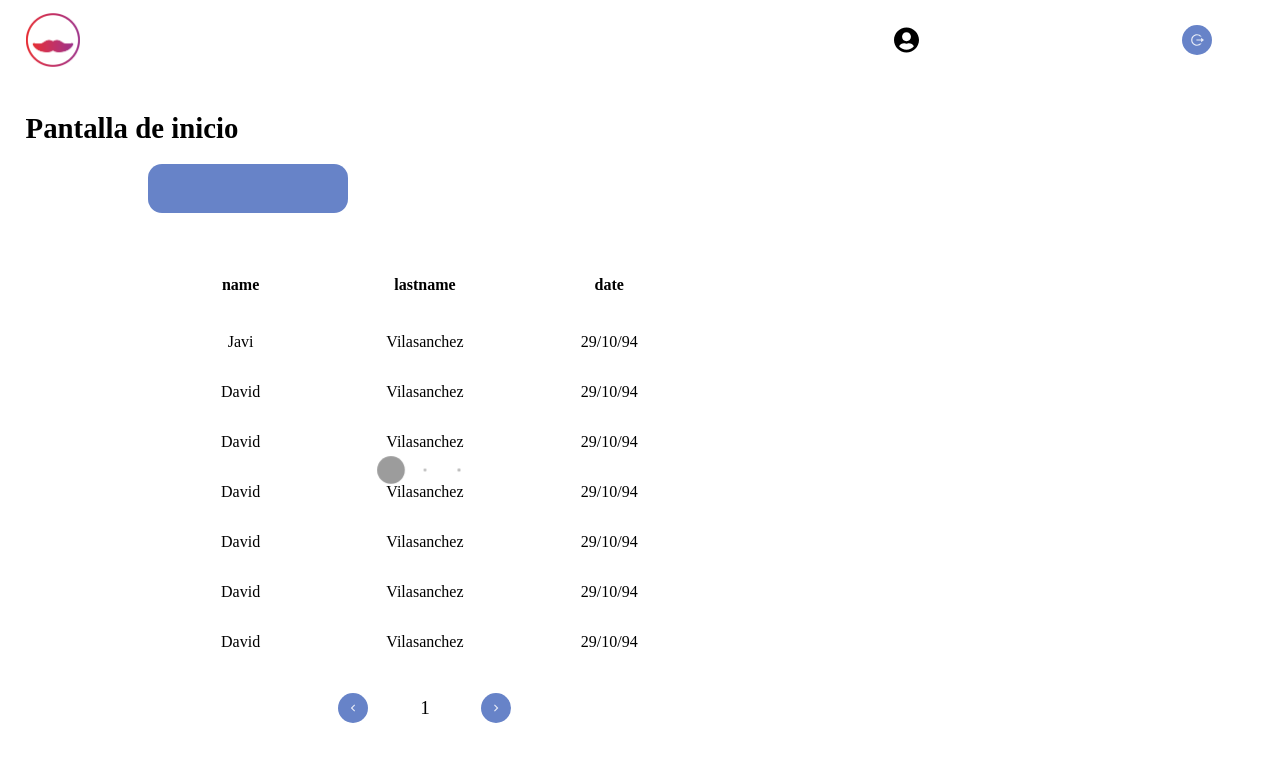
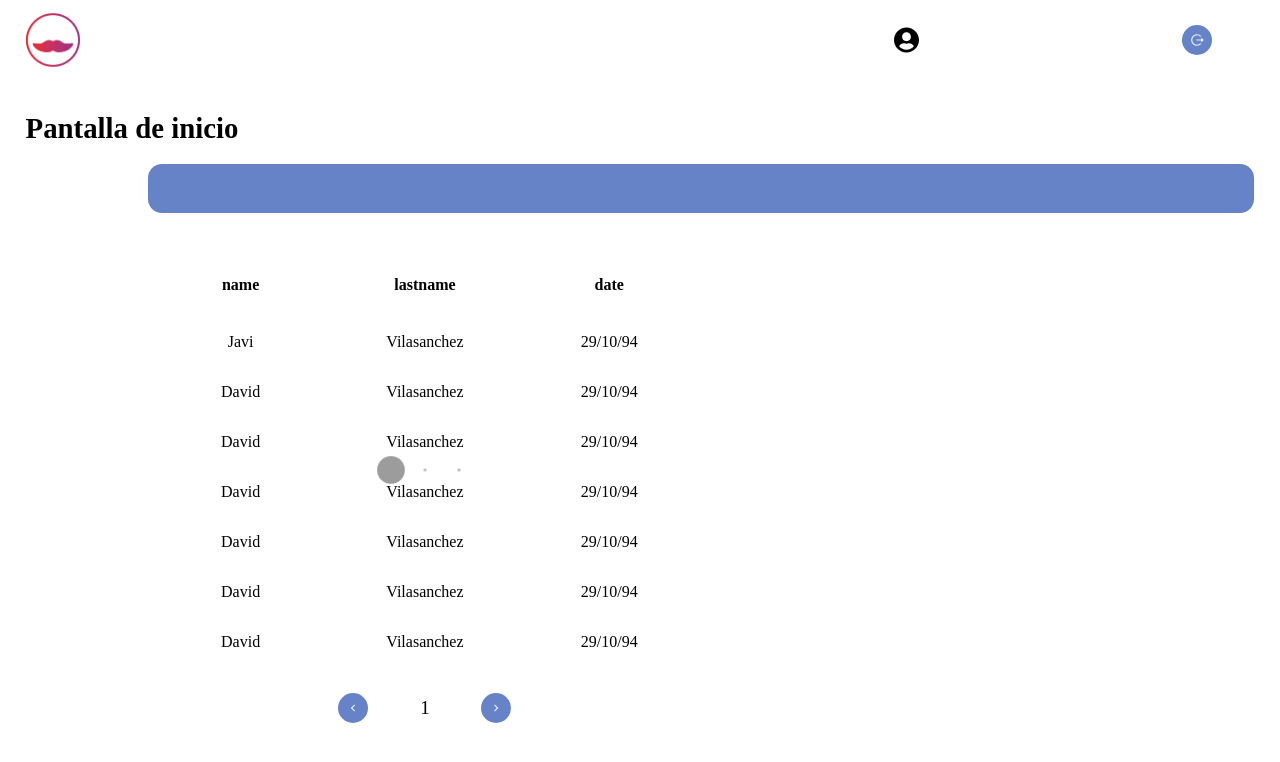
Before and after one commit to davilasanvilar/coolui, a React (Vite) app: page / in a window 1280 px wide. Shown: the top 762 px of the page. Built offline with nearby package versions, Linux system fonts and the light colour scheme.

Commit message:
Replaced fullWidth property for not specifying size

```diff
--- a/src/components/atom/CoolButton.tsx
+++ b/src/components/atom/CoolButton.tsx
@@ -11,8 +11,7 @@ export enum ButtonStyleEnum {
 }
 
 interface SizeProps {
-    width: number //UNIT: px
-    fullWidth?: boolean;
+    width?: number //UNIT: px
 }
 
 interface AllProps extends SizeProps {
@@ -28,8 +27,8 @@ const CoolStyledButton = styled(ButtonBase) <AllProps>`
     height: 49px;
     box-sizing: border-box;
     border-radius: 14px;
-    min-width: ${props => props.fullWidth ? '100%' : `${props.width}px`};
-    width: ${props => props.fullWidth ? '100%' : `${props.width}px`};
+    min-width: ${props => props.width ? `${props.width}px` : '100%'};
+    width: ${props => props.width ? `${props.width}px` : '100%'};
     background-color: ${props => props.disabled ?
         props.theme.color[props.color ? props.color : 'main'].l5
         :
@@ -86,22 +85,22 @@ const getSize = (size?: SizeEnum): SizeProps => {
         case SizeEnum.XS:
             return { width: 100 }
         default:
-            return { width: 200 }
+            return { width: undefined }
     }
 }
 
 
 
-export function CoolButton({ onClick, children, className, iconType, size, style = ButtonStyleEnum.FILLED, disabled = false, color, fullWidth }: {
+export function CoolButton({ onClick, children, className, iconType, size, style = ButtonStyleEnum.FILLED, disabled = false, color }: {
     onClick?: MouseEventHandler<HTMLButtonElement>, children?: string | JSX.Element | JSX.Element[], className?: string, iconType?: IconTypeEnum,
-    size?: SizeEnum, style?: ButtonStyleEnum, disabled?: boolean, color?: keyof ThemeColors, fullWidth?: boolean
+    size?: SizeEnum, style?: ButtonStyleEnum, disabled?: boolean, color?: keyof ThemeColors
 }) {
 
     const sizeInfo = getSize(size)
 
     return (
         <CoolStyledButton disabled={disabled} className={className} width={sizeInfo.width}
-            onClick={onClick} style={style} color={color} fullWidth={fullWidth}>
+            onClick={onClick} style={style} color={color}>
             {iconType !== undefined ? <CoolIcon type={iconType} /> : <></>}
             {children ? <div>{children}</div> : <></>}
         </CoolStyledButton>
```
